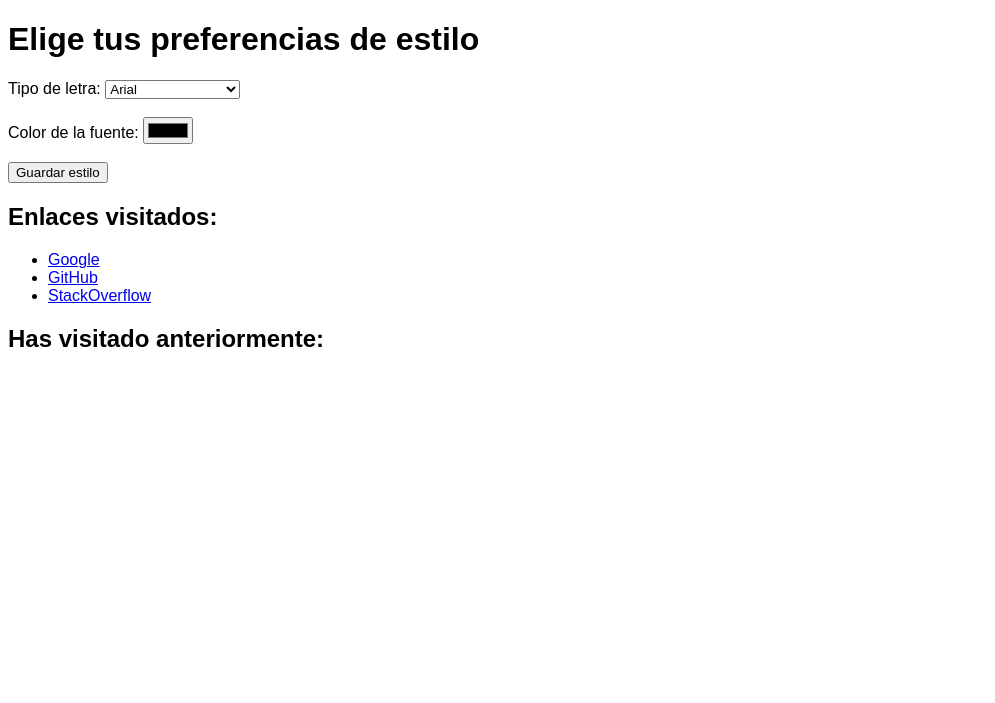
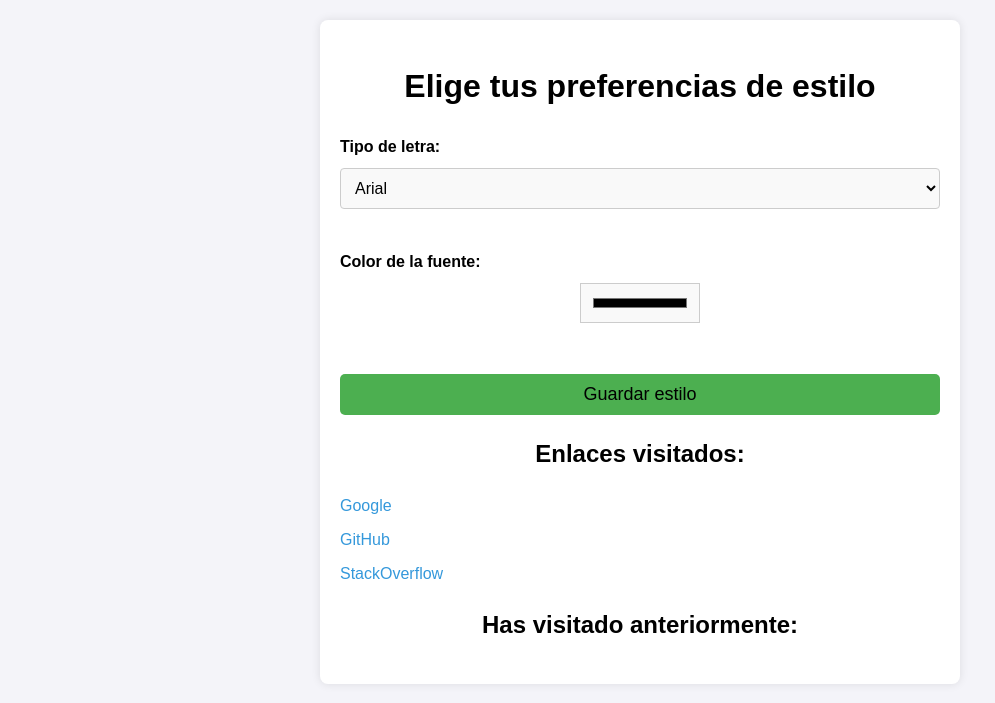
Before and after one commit to Maycol1414Cp/Redes, a Flask app: page / in a window 1280 px wide. Shown: the top 703 px of the page, without its empty margins (0-995 px from the left). Run offline with Flask 3, Linux system fonts and the light colour scheme.

Commit message:
add styles

```diff
--- /dev/null
+++ b/tarea3/static/styles.css
@@ -0,0 +1,90 @@
+/* Estilo para todo el body */
+body {
+    background-color: #f4f4f9;
+    margin: 0;
+    padding: 20px;
+    font-size: 16px;
+    line-height: 1.6;
+
+}
+
+/* Estilo para el contenedor principal */
+.container {
+    max-width: 600px;
+    margin: 0 auto;
+    background: #fff;
+    padding: 20px;
+    border-radius: 8px;
+    box-shadow: 0px 0px 10px rgba(0, 0, 0, 0.1);
+}
+
+/* Estilo para los encabezados */
+h1, h2 {
+    text-align: center;
+}
+
+/* Estilo para el formulario */
+form {
+    margin-bottom: 20px;
+}
+
+label {
+    display: block;
+    margin-bottom: 8px;
+    font-weight: bold;
+}
+
+select{
+    width: 100%;
+    padding: 10px;
+    border: 1px solid #ccc;
+    border-radius: 4px;
+    font-size: 16px;
+    margin-bottom: 15px;
+    background-color: #f9f9f9;
+
+}
+input[type="color"] {
+    display: flex;
+    width: 20%;
+    height: 40px;
+    padding: 10px;
+    border: 1px solid #ccc;
+    margin: 0 auto;
+    font-size: 16px;
+    background-color: #f9f9f9;
+}
+
+button {
+    display: block;
+    width: 100%;
+    padding: 10px;
+    background-color: #4CAF50;
+    font-size: 18px;
+    border: none;
+    border-radius: 5px;
+    cursor: pointer;
+    transition: background-color 0.3s ease;
+}
+
+button:hover {
+    background-color: #45a049;
+}
+
+ul {
+    list-style: none;
+    padding: 0;
+}
+
+li {
+    margin: 8px 0;
+}
+
+a {
+    color: #3498db;
+    text-decoration: none;
+}
+
+a:hover {
+    text-decoration: underline;
+}
--- a/tarea3/templates/index.html
+++ b/tarea3/templates/index.html
@@ -4,6 +4,8 @@
     <meta charset="UTF-8">
     <meta name="viewport" content="width=device-width, initial-scale=1.0">
     <title>Tarea3</title>
+    <link rel="stylesheet" type="text/css" href="{{ url_for('static', filename='styles.css') }}">
+
     <style>
         body {
             font-family: {{ font_type }};
@@ -12,6 +14,8 @@
     </style>
 </head>
 <body>
+
+    <div class="container">
         <h1>Elige tus preferencias de estilo</h1>
 
         <form action="/set_preferences" method="POST">
@@ -47,5 +51,6 @@
                 {% endif %}
             {% endfor %}
         </ul>
+    </div>
 </body>
 </html>
```
Lines whose indentation alone changed are shown as unchanged.
